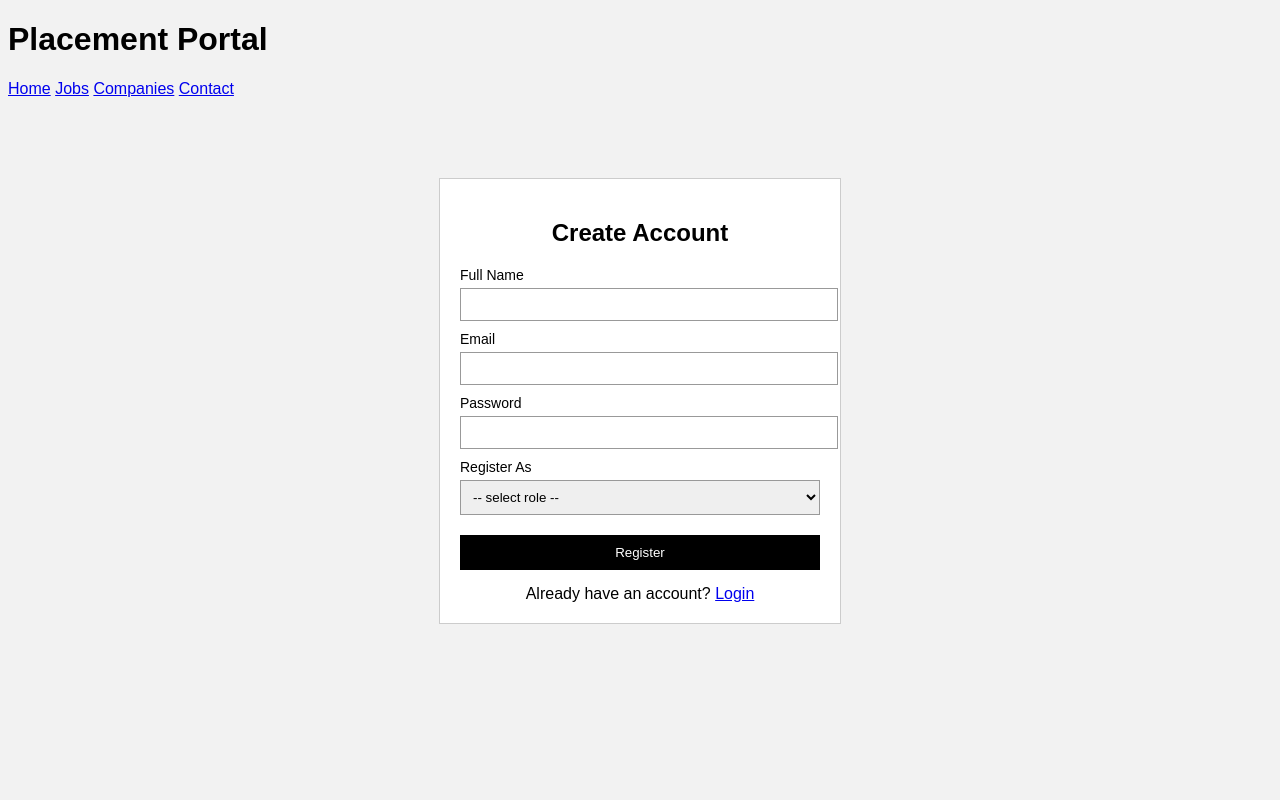
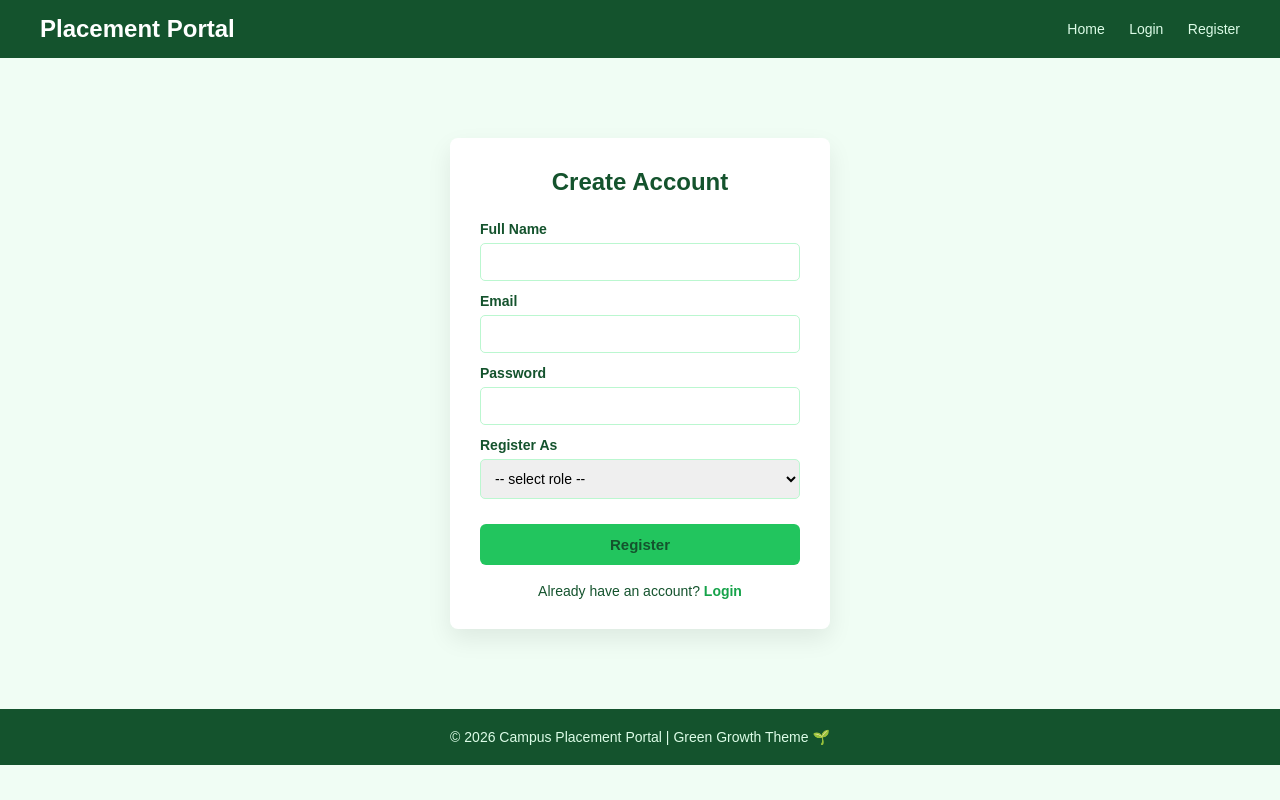
Before and after one commit to sfdhn878y/Placment-Portal-complete, a Flask app: page /register in a window 1280 px wide. Run offline with Flask 3, Linux system fonts and the light colour scheme.

Commit message:
added landing , login.reg page

```diff
--- a/templates/base.html
+++ b/templates/base.html
@@ -3,7 +3,8 @@
 <head>
     <meta charset="UTF-8">
     <meta name="viewport" content="width=device-width, initial-scale=1.0">
-    <title>Placement Portal</title>
+    <title>{% block title %}Placement Portal{% endblock %}</title>
+
     <style>
         * {
             margin: 0;
@@ -13,12 +14,13 @@
         }
 
         body {
-            background-color: #f4f6f8;
-            color: #333;
+            background: #f0fdf4;
+            color: #14532d;
         }
 
-        header {
-            background-color: #0b5ed7;
+        /* NAVBAR */
+        .navbar {
+            background: #14532d;
             color: white;
             padding: 15px 40px;
             display: flex;
@@ -26,128 +28,60 @@
             align-items: center;
         }
 
-        header h1 {
-            font-size: 24px;
+        .navbar h2 {
+            margin: 0;
         }
 
-        nav a {
-            color: white;
+        .nav-links a {
+            color: #dcfce7;
+            text-decoration: none;
             margin-left: 20px;
-            text-decoration: none;
-            font-weight: bold;
+            font-size: 14px;
         }
 
-        nav a:hover {
+        .nav-links a:hover {
             text-decoration: underline;
         }
 
-        .hero {
-            padding: 60px 20px;
+        footer {
+            background: #14532d;
+            color: #dcfce7;
             text-align: center;
-            background: linear-gradient(to right, #0b5ed7, #3b82f6);
-            color: white;
-        }
-
-        .hero h2 {
-            font-size: 36px;
-            margin-bottom: 10px;
-        }
-
-        .hero p {
-            font-size: 18px;
-            margin-bottom: 30px;
-        }
-
-        .buttons button {
-            padding: 12px 25px;
-            margin: 10px;
-            font-size: 16px;
-            border: none;
-            border-radius: 5px;
-            cursor: pointer;
-        }
-
-        .student {
-            background-color: white;
-            color: #0b5ed7;
-        }
-
-        .recruiter {
-            background-color: #22c55e;
-            color: white;
-        }
-
-        .admin {
-            background-color: #f59e0b;
-            color: white;
-        }
-
-        .buttons button:hover {
-            opacity: 0.9;
-        }
-
-        .features {
-            padding: 50px 20px;
-            display: grid;
-            grid-template-columns: repeat(auto-fit, minmax(250px, 1fr));
-            gap: 20px;
-            max-width: 1100px;
-            margin: auto;
-        }
-
-        .feature-card {
-            background: white;
-            padding: 25px;
-            border-radius: 10px;
-            box-shadow: 0 4px 8px rgba(0,0,0,0.08);
-            text-align: center;
-        }
-
-        .feature-card h3 {
-            margin-bottom: 10px;
-            color: #0b5ed7;
-        }
-
-        footer {
-            background-color: #1f2937;
-            color: #d1d5db;
-            text-align: center;
-            padding: 15px;
+            padding: 20px;
+            font-size: 14px;
             margin-top: 40px;
         }
     </style>
 </head>
 <body>
 
-<header>
-    <h1>Placement Portal</h1>
-    <nav>
-        <a href="#">Home</a>
-        <a href="#">Jobs</a>
-        <a href="#">Companies</a>
-        <a href="#">Contact</a>
+<!-- NAVBAR -->
+<div class="navbar">
+    <h2>Placement Portal</h2>
+    <div class="nav-links">
+        <a href="/">Home</a>
 
-        {% if not session.get('user_id') %}
-        <a href="{{url_for('login')}}">Login</a>
-        <a href="{{url_for('register')}}">Reg</a>
+        {% if not session.get("user_id") %}
+            <a href="{{ url_for('login') }}">Login</a>
+            <a href="{{ url_for('register') }}">Register</a>
         {% endif %}
 
-        {% if session.get('user_id')  %}
-        <a href="{{url_for('logout')}}">Logout</a>
+        {% if session.get("user_id") %}
+            <a href="{{ url_for('logout') }}">Logout</a>
         {% endif %}
 
+        {% if session.get("role") == "admin" %}
+            <a href="/admin_dashboard">Admin</a>
+        {% endif %}
+    </div>
+</div>
 
+<!-- PAGE CONTENT -->
+{% block content %}{% endblock %}
 
-    </nav>
-</header>
-
-{% block content %}
-
-{% endblock %}
-
-
+<!-- FOOTER -->
 <footer>
-    <p>© 2026 Placement Portal | All Rights Reserved</p>
+    © 2026 Campus Placement Portal | Green Growth Theme 🌱
 </footer>
 
 </body>
--- a/templates/register.html
+++ b/templates/register.html
@@ -1,74 +1,84 @@
-<!DOCTYPE html>
-<html>
-<head>
-    <title>Register</title>
+{% extends "base.html" %}
+{% block title %}Register | Placement Portal{% endblock %}
+
+{% block content %}
 
 <style>
-        body {
-            font-family: Arial, Helvetica, sans-serif;
-            background: #f2f2f2;
+    .register-box {
+        width: 380px;
+        margin: 80px auto;
+        background: white;
+        padding: 30px;
+        border-radius: 8px;
+        box-shadow: 0 10px 25px rgba(0,0,0,0.08);
     }
 
-        .box {
-            width: 360px;
-            margin: 80px auto;
-            background: #ffffff;
-            padding: 20px;
-            border: 1px solid #ccc;
+    .register-box h2 {
+        text-align: center;
+        margin-bottom: 25px;
+        color: #14532d;
     }
 
-        h2 {
-            text-align: center;
-            margin-bottom: 20px;
+    .register-box label {
+        display: block;
+        margin-top: 12px;
+        font-size: 14px;
+        font-weight: bold;
+        color: #14532d;
     }
 
-        label {
-            display: block;
-            margin-top: 10px;
+    .register-box input,
+    .register-box select {
+        width: 100%;
+        padding: 10px;
+        margin-top: 6px;
+        border: 1px solid #bbf7d0;
+        border-radius: 5px;
         font-size: 14px;
     }
 
-        input, select {
-            width: 100%;
-            padding: 8px;
-            margin-top: 5px;
-            border: 1px solid #999;
+    .register-box input:focus,
+    .register-box select:focus {
+        outline: none;
+        border-color: #22c55e;
     }
 
-        button {
+    .register-box button {
         width: 100%;
-            margin-top: 20px;
-            padding: 10px;
-            background: black;
-            color: white;
+        margin-top: 25px;
+        padding: 12px;
+        background: #22c55e;
+        color: #14532d;
         border: none;
+        border-radius: 6px;
+        font-weight: bold;
+        font-size: 15px;
         cursor: pointer;
     }
 
-        button:hover {
-            background: #333;
+    .register-box button:hover {
+        background: #16a34a;
+        color: white;
     }
 
-        .link {
+    .register-box .link {
         text-align: center;
-            margin-top: 15px;
+        margin-top: 18px;
+        font-size: 14px;
+    }
+
+    .register-box .link a {
+        color: #16a34a;
+        font-weight: bold;
+        text-decoration: none;
+    }
+
+    .register-box .link a:hover {
+        text-decoration: underline;
     }
 </style>
-</head>
 
-<body>
-<header>
-    <h1>Placement Portal</h1>
-    <nav>
-        <a href="#">Home</a>
-        <a href="#">Jobs</a>
-        <a href="#">Companies</a>
-        <a href="#">Contact</a>
-    </nav>
-</header>
-
-
-    <div class="box">
+<div class="register-box">
     <h2>Create Account</h2>
 
     <form method="POST">
@@ -93,11 +103,8 @@
 
     <div class="link">
         Already have an account?
-            <a href="/login">Login</a>
+        <a href="{{ url_for('login') }}">Login</a>
     </div>
 </div>
-<footer>
 
-</footer>
-</body>
-</html>
+{% endblock %}
```
Also changed, not shown: templates/index.html (+122 -101 lines). Lines whose indentation alone changed are shown as unchanged.
